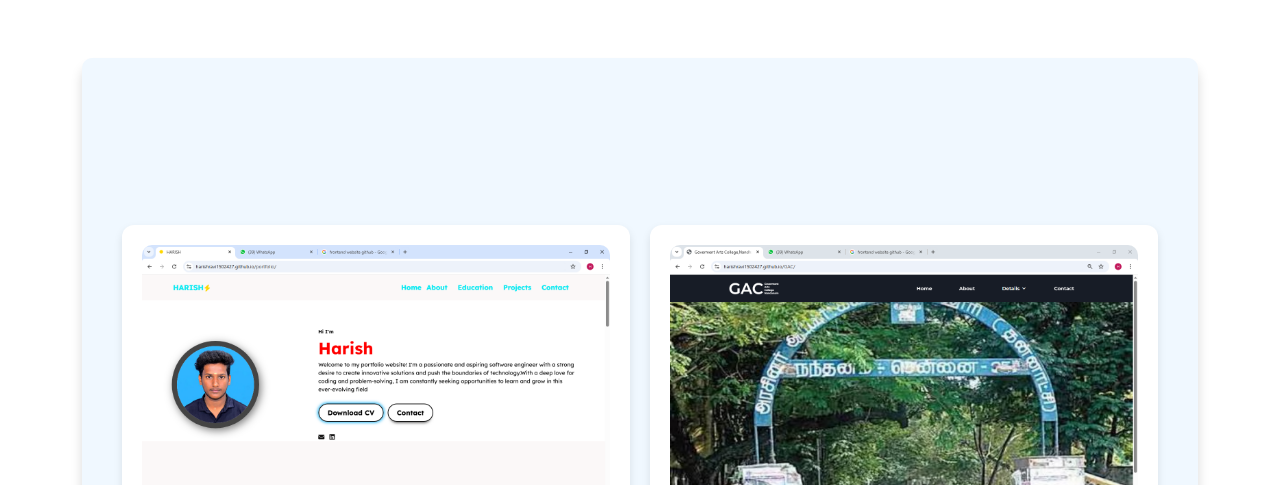
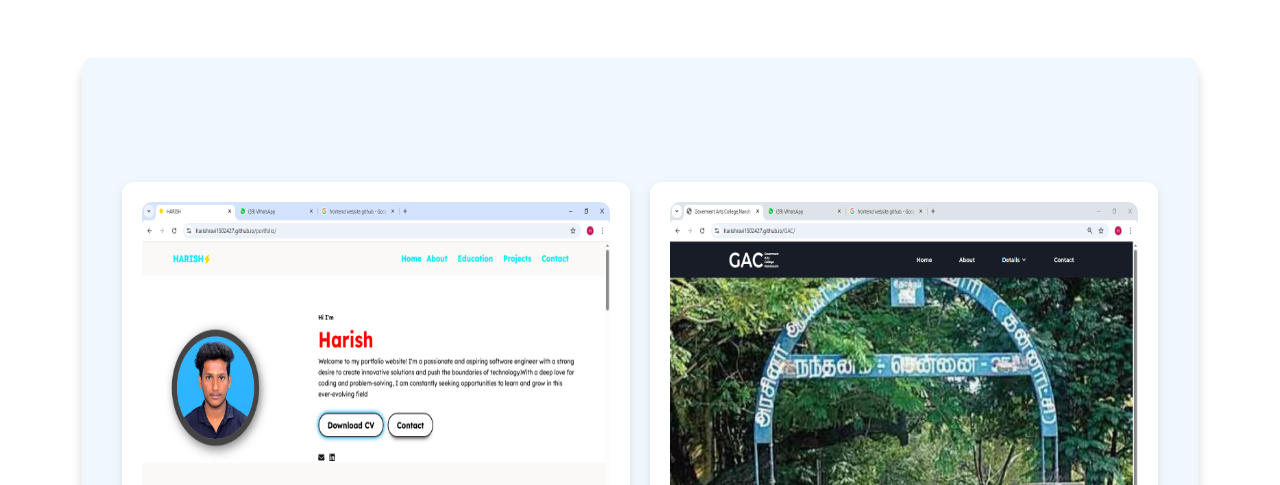
Before and after one commit to HARISHRAVI1502427/WebService_Landingpage, a plain HTML site: page website.html in a window 1280 px wide. Shown: the top 485 px of the page. Drawn offline with Linux system fonts and the light colour scheme.

Commit message:
Update website.html

```diff
--- a/website.html
+++ b/website.html
@@ -39,7 +39,7 @@
             box-shadow: 0 4px 8px rgba(0, 0, 0, 0.1);
             text-align: center;
             transition: transform 0.3s ease, box-shadow 0.3s ease;
-            height:350px;
+            height:380px;
         }
         .card:hover {
             transform: translateY(-5px);
@@ -47,7 +47,7 @@
         }
         img {
             width: 100%;
-            height: auto;
+            height: 350px;
             border-radius: 10px;
         }
         h2 {
```
